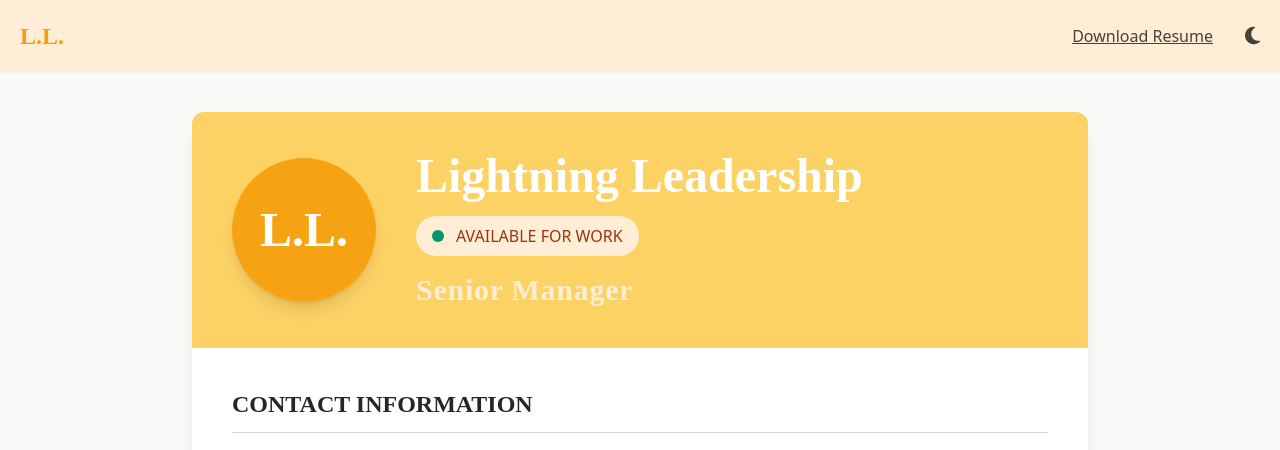
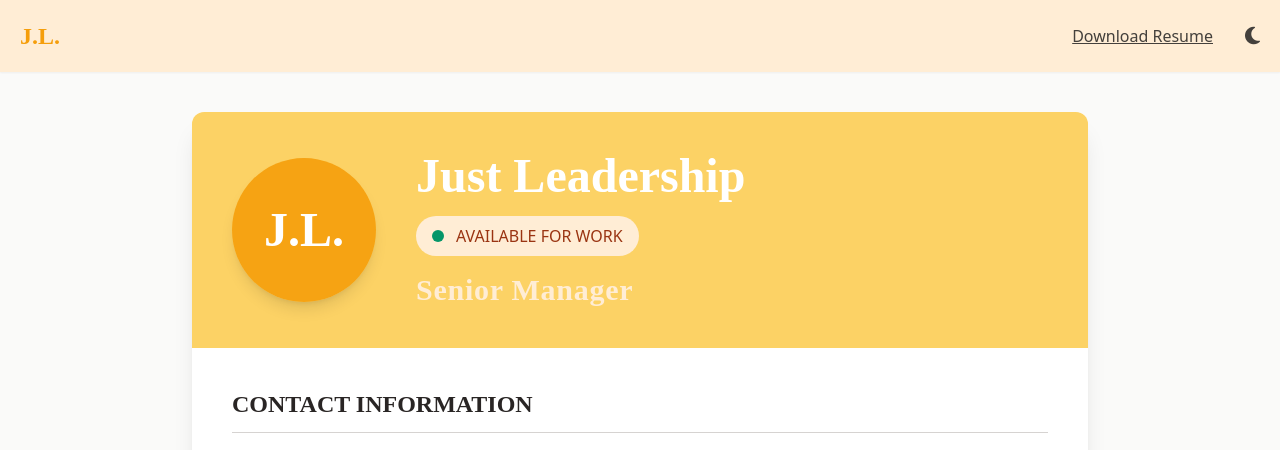
Before and after one commit to Haiz14/practice, a plain HTML site: page src/resume/manager.html in a window 1280 px wide. Shown: the top 450 px of the page. Drawn offline with nearby package versions, Linux system fonts and the light colour scheme; a web font is replaced by a local one.

Commit message:
fixd: name

```diff
--- a/src/resume/manager.html
+++ b/src/resume/manager.html
@@ -67,7 +67,7 @@
   <head>
     <meta charset="UTF-8" />
     <meta name="viewport" content="width=device-width, initial-scale=1.0" />
-    <title>Lightning Leadership | Senior Manager</title>
+    <title>Just Leadership | Senior Manager</title>
 
     <script
       defer
@@ -159,7 +159,7 @@
       <div
         class="text-2xl font-bold text-orange-700 dark:text-orange-400 font-heading tracking-tight"
       >
-        L.L.
+        J.L.
       </div>
       <nav class="flex items-center space-x-8">
         <a
@@ -194,7 +194,7 @@
             <div
               class="w-36 h-36 rounded-full bg-orange-700/90 flex items-center justify-center text-white text-5xl font-bold shadow-lg font-heading"
             >
-            L.L.
+            J.L.
             </div>
 
             <!-- Profile Info -->
@@ -202,7 +202,7 @@
               <h1
                 class="text-4xl md:text-5xl font-heading font-extrabold text-white tracking-tight leading-tight"
               >
-              Lightning Leadership
+              Just Leadership
               </h1>
               <div class="flex items-center space-x-4">
                 <span
```
